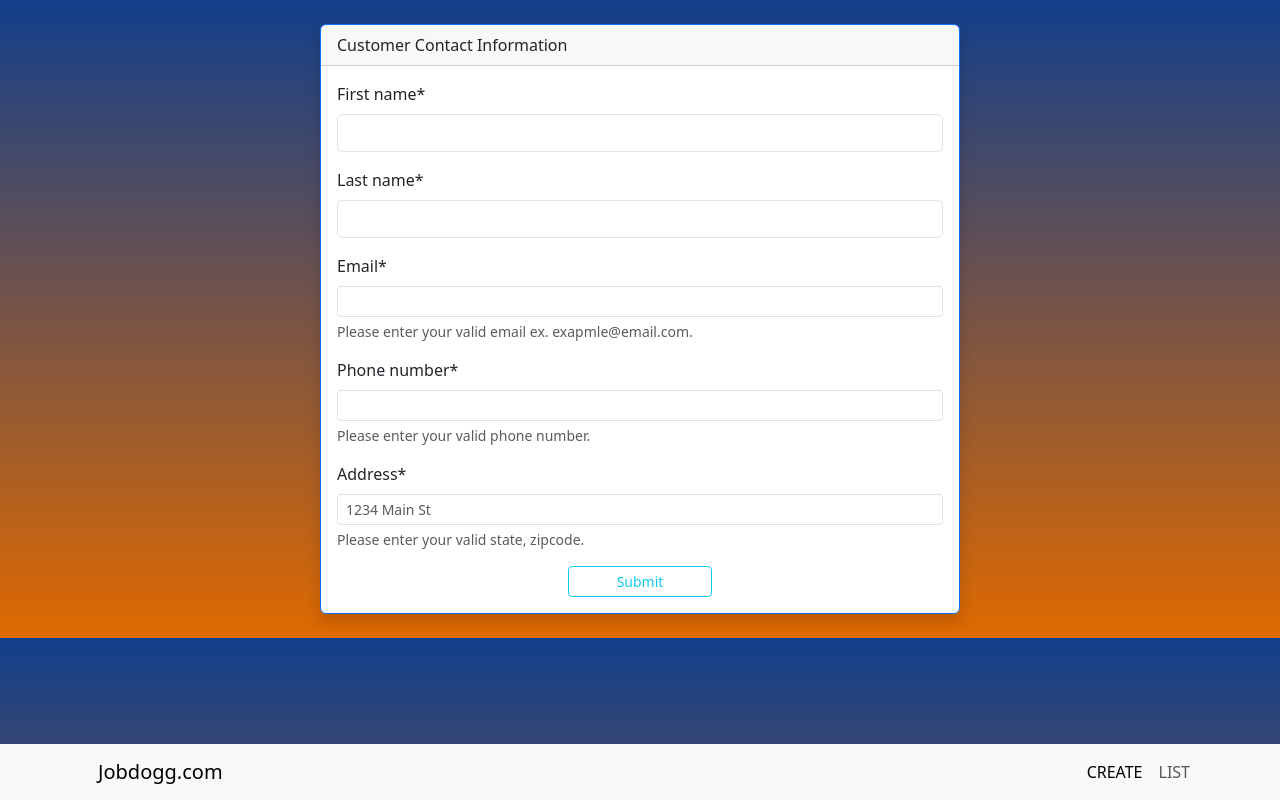
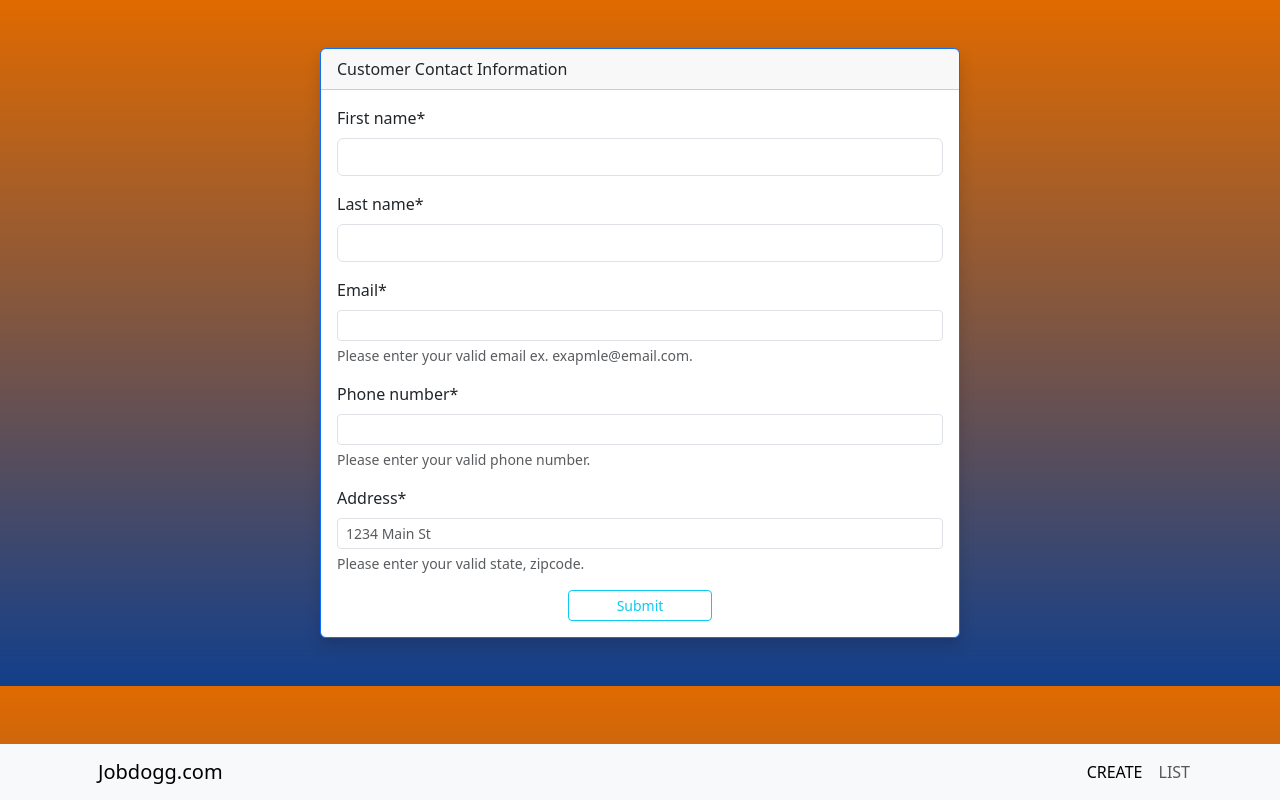
Before and after one commit to temesgen-zenebe/Jobdogg.io, a Django app: page / in a window 1280 px wide. Run offline with Django 4.2, Linux system fonts and the light colour scheme; some libraries are stand-ins or nearby versions.

Commit message:
updating _base.html

```diff
--- a/templates/_base.html
+++ b/templates/_base.html
@@ -16,7 +16,7 @@
     {% block stylesheet %}{% endblock %}
     <link rel="shortcut icon" type="image/png" href="{% static 'images/favicon.png' %}">
 </head>
-<body  class="" style="background: linear-gradient(#123f8b,#e06a00);">
+<body  class="" style="background: linear-gradient(#e06a00, #123f8b);">
     <div class="container">
         <nav class="navbar navbar-expand-lg navbar-light bg-light fixed-bottom bg-body-tertiary">
             <div class="container">
@@ -42,7 +42,7 @@
             </div>
         </nav>
 
-        <div class="form-main py-2">
+        <div class="form-main py-4">
             {% block content %}
             {% endblock %}
         </div>
--- a/templates/userContactInfo/customer_CreateView.html
+++ b/templates/userContactInfo/customer_CreateView.html
@@ -4,7 +4,7 @@
 {% block title %}Customer Form - Your App{% endblock %}
 
 {% block content %}
-<div class="container mx-auto my-3">
+<div class="container mx-auto my-4">
   <div class="card mx-auto border-primary m-auto mb-3 shadow" style="max-width: 40rem">
      <div class="card-header text-body-info">
         Customer Contact Information
```
